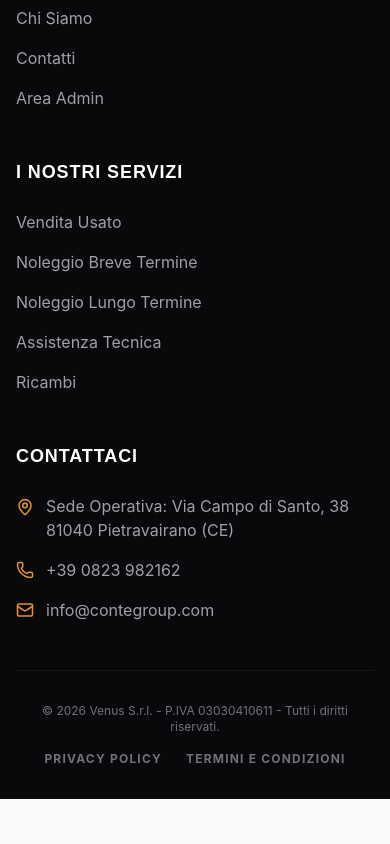
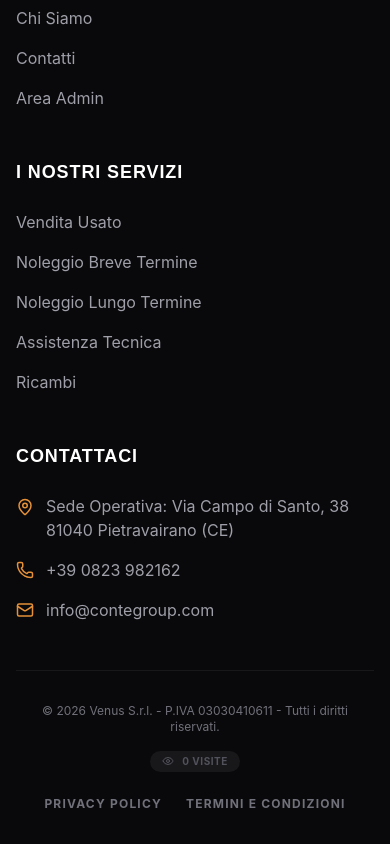
Before and after one commit to Fabriziochiappini/provaescavattori, a React (Vite) app: page / in a window 390 px wide. Shown: the part 5520-6364 px from the top of the page. Before the commit the page ends 6319 px from the top, so only its background shows below. Built offline with nearby package versions, Linux system fonts and the light colour scheme; no server answers; the database is empty.

Commit message:
Feat: Implement persistent visit counter in footer with Firebase

```diff
--- a/src/components/Footer.tsx
+++ b/src/components/Footer.tsx
@@ -1,9 +1,12 @@
 
 import React from 'react';
 import { Link } from 'react-router-dom';
-import { Facebook, Instagram, Linkedin, Mail, MapPin, Phone, HardHat } from 'lucide-react';
+import { Facebook, Instagram, Linkedin, Mail, MapPin, Phone, HardHat, Eye } from 'lucide-react';
+import { useData } from '../context/DataContext';
 
 const Footer: React.FC = () => {
+  const { stats } = useData();
+
   return (
     <footer className="bg-zinc-950 text-white pt-16 pb-8 border-t border-zinc-800">
       <div className="max-w-7xl mx-auto px-4 sm:px-6 lg:px-8">
@@ -85,10 +88,18 @@ const Footer: React.FC = () => {
         </div>
 
         <div className="pt-8 border-t border-zinc-900 flex flex-col md:flex-row justify-between items-center gap-4 text-zinc-500 text-xs text-center md:text-left">
-          <p>© 2026 Venus S.r.l. - P.IVA 03030410611 - Tutti i diritti riservati.</p>
-          <div className="flex gap-6 uppercase tracking-widest font-bold">
-            <Link to="/privacy-policy" className="hover:text-orange-500 transition-colors">Privacy Policy</Link>
-            <Link to="/termini-e-condizioni" className="hover:text-orange-500 transition-colors">Termini e Condizioni</Link>
+          <p className="flex items-center gap-2">
+            © 2026 Venus S.r.l. - P.IVA 03030410611 - Tutti i diritti riservati.
+          </p>
+          <div className="flex flex-col md:flex-row items-center gap-6">
+            <div className="flex items-center gap-2 text-zinc-600 bg-zinc-900 px-3 py-1 rounded-full text-[10px] uppercase font-bold tracking-wider">
+                <Eye size={12} />
+                <span>{stats?.visits ? stats.visits.toLocaleString() : '0'} Visite</span>
+            </div>
+            <div className="flex gap-6 uppercase tracking-widest font-bold text-xs">
+              <Link to="/privacy-policy" className="hover:text-orange-500 transition-colors">Privacy Policy</Link>
+              <Link to="/termini-e-condizioni" className="hover:text-orange-500 transition-colors">Termini e Condizioni</Link>
+            </div>
           </div>
         </div>
       </div>
--- a/src/context/DataContext.tsx
+++ b/src/context/DataContext.tsx
@@ -131,7 +131,6 @@ interface DataContextType {
     deleteGallery: (id: string) => Promise<void>;
 
     stats: Stats;
-    incrementVisit: () => void;
     incrementFooterClick: () => void;
 
     uploadImage: (file: File, folder: string) => Promise<string>;
@@ -362,15 +361,27 @@ export const DataProvider: React.FC<{ children: ReactNode }> = ({ children }) =>
         await setDoc(doc(db, 'settings', 'admin_settings'), data);
     };
 
-    // Stats
+    // Increment visits on mount
+    useEffect(() => {
         const incrementVisit = async () => {
             const sessionKey = 'contegroup_visit_' + new Date().toDateString();
             if (!sessionStorage.getItem(sessionKey)) {
+                try {
+                    const statsRef = doc(db, 'stats', 'global');
+                    // We use setDoc with merge: true which works like upsert
+                    // If doc doesn't exist, it creates it. If it exists, it updates it.
+                    // increment(1) is an atomic operation safe for concurrent updates
+                    await setDoc(statsRef, { visits: increment(1) }, { merge: true });
                     sessionStorage.setItem(sessionKey, 'true');
-            await setDoc(doc(db, 'stats', 'global'), { visits: increment(1) }, { merge: true });
+                } catch (error) {
+                    console.error("Error incrementing visits:", error);
+                }
             }
         };
+        incrementVisit();
+    }, []);
 
+    // Stats
     const incrementFooterClick = async () => {
         await setDoc(doc(db, 'stats', 'global'), { footerClicks: increment(1) }, { merge: true });
     };
@@ -415,7 +426,7 @@ export const DataProvider: React.FC<{ children: ReactNode }> = ({ children }) =>
             contacts, addContact, updateContact, deleteContact,
             galleries, addGallery, updateGallery, deleteGallery,
             homeGallery, updateHomeGallery,
-            stats, incrementVisit, incrementFooterClick,
+            stats, incrementFooterClick,
             uploadImage, deleteImage,
             siteData: initialSiteData,
             brandsBanner,
```
Lines whose indentation alone changed are shown as unchanged.
